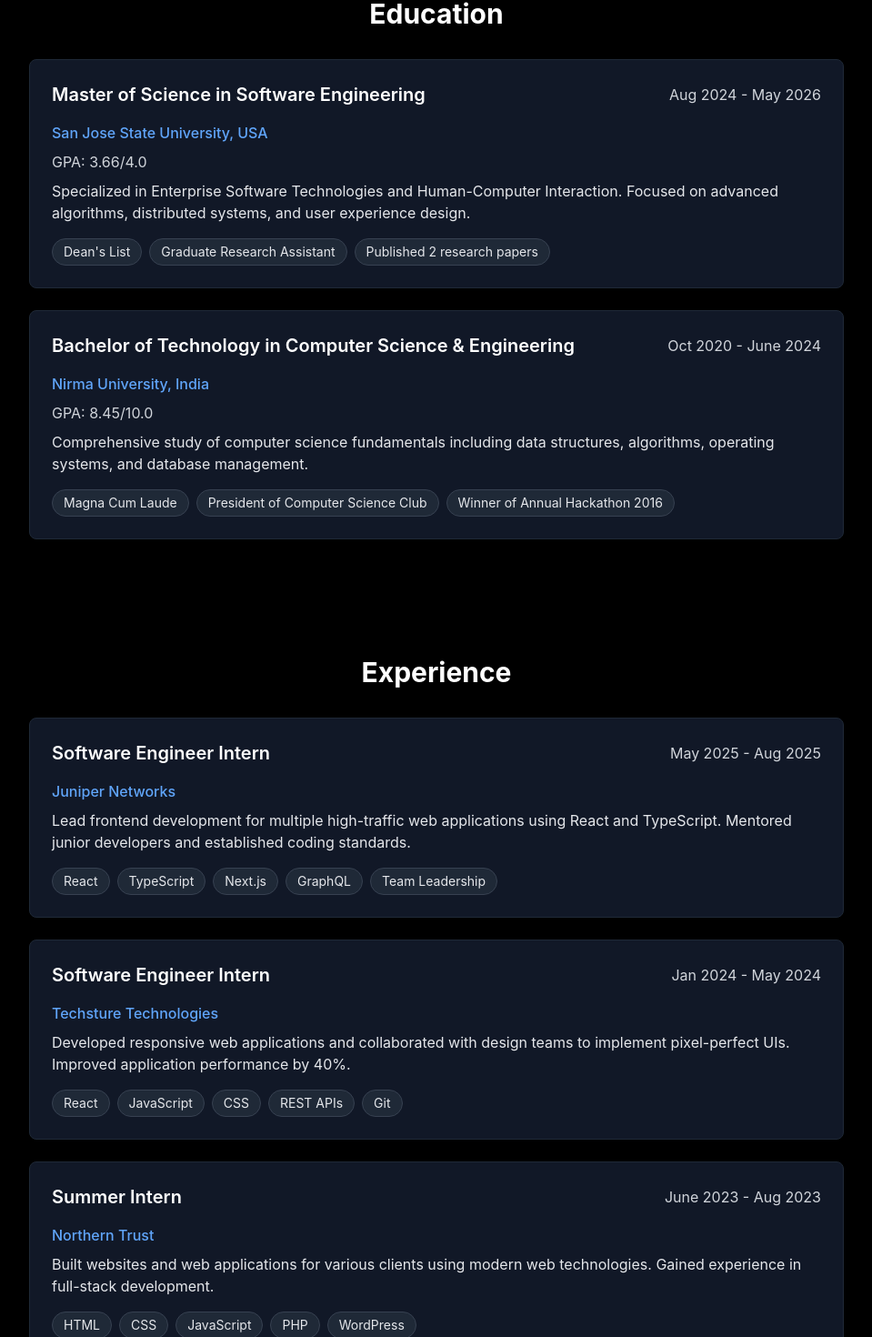
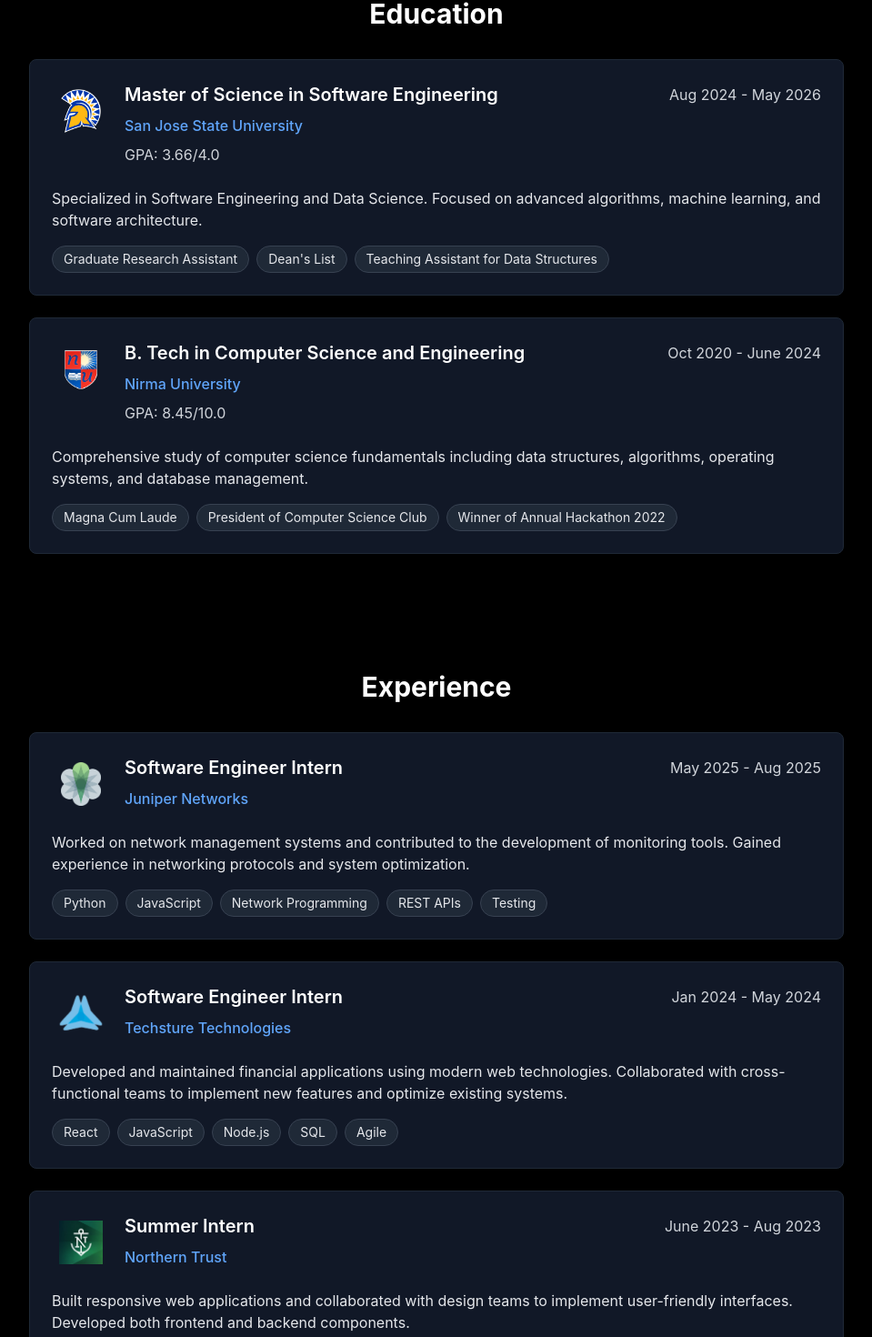
Before and after one commit to vedantmehta14/portfolio, a React (Create React App) app: page / in a window 1280 px wide. Shown: the part 1359-2829 px from the top of the page at 91% size, without its empty margins (160-1119 px from the left). Built offline with nearby package versions, Linux system fonts and the light colour scheme.

Commit message:
modified education and exp data

```diff
--- a/src/components/ui/EducationCard.tsx
+++ b/src/components/ui/EducationCard.tsx
@@ -12,7 +12,18 @@
       className="card p-6 animate-fade-in bg-gray-900"
       style={{ animationDelay: `${delay}ms` }}
     >
-      <div className="flex flex-col md:flex-row md:items-center md:justify-between mb-4">
+      <div className="flex items-start gap-4 mb-4">
+        {education.image && (
+          <div className="w-16 h-16 flex-shrink-0 rounded-lg p-2 flex items-center justify-center">
+            <img
+              src={education.image}
+              alt={education.institution}
+              className="w-full h-full object-contain"
+            />
+          </div>
+        )}
+        <div className="flex-1">
+          <div className="flex flex-col md:flex-row md:items-center md:justify-between mb-2">
             <h3 className="text-xl font-semibold text-white">{education.degree}</h3>
             <span className="text-gray-300 text-sm md:text-base">{education.period}</span>
           </div>
@@ -20,6 +31,8 @@
           {education.gpa && (
             <p className="text-gray-300 mb-2">GPA: {education.gpa}</p>
           )}
+        </div>
+      </div>
       {education.description && (
         <p className="text-gray-200 mb-4">{education.description}</p>
       )}
--- a/src/components/ui/ExperienceCard.tsx
+++ b/src/components/ui/ExperienceCard.tsx
@@ -12,11 +12,24 @@
       className="card p-6 animate-fade-in bg-gray-900"
       style={{ animationDelay: `${delay}ms` }}
     >
-      <div className="flex flex-col md:flex-row md:items-center md:justify-between mb-4">
-        <h3 className="text-xl font-semibold text-white">{experience.title}</h3>
-        <span className="text-gray-300 text-sm md:text-base">{experience.period}</span>
+      <div className="flex items-start gap-4 mb-4">
+        {experience.image && (
+          <div className="w-16 h-16 flex-shrink-0 rounded-lg p-2 flex items-center justify-center">
+            <img
+              src={experience.image}
+              alt={experience.company}
+              className="w-full h-full object-contain"
+            />
+          </div>
+        )}
+        <div className="flex-1">
+          <div className="flex flex-col md:flex-row md:items-center md:justify-between mb-2">
+            <h3 className="text-xl font-semibold text-white">{experience.title}</h3>
+            <span className="text-gray-300 text-sm md:text-base">{experience.period}</span>
+          </div>
+          <p className="text-blue-400 mb-2 font-medium">{experience.company}</p>
+        </div>
       </div>
-      <p className="text-blue-400 mb-2 font-medium">{experience.company}</p>
       <p className="text-gray-200 mb-4">{experience.description}</p>
       {experience.skills && (
         <div className="flex flex-wrap gap-2">
--- a/src/data/education.ts
+++ b/src/data/education.ts
@@ -3,18 +3,20 @@
 export const education: Education[] = [
   {
     degree: 'Master of Science in Software Engineering',
-    institution: 'San Jose State University, USA',
+    institution: 'San Jose State University',
     period: 'Aug 2024 - May 2026',
-    description: 'Specialized in Enterprise Software Technologies and Human-Computer Interaction. Focused on advanced algorithms, distributed systems, and user experience design.',
+    description: 'Specialized in Software Engineering and Data Science. Focused on advanced algorithms, machine learning, and software architecture.',
     gpa: '3.66/4.0',
-    achievements: ['Dean\'s List', 'Graduate Research Assistant', 'Published 2 research papers'],
+    achievements: ['Graduate Research Assistant', 'Dean\'s List', 'Teaching Assistant for Data Structures'],
+    image: '/images/sjsu.png',
   },
   {
-    degree: 'Bachelor of Technology in Computer Science & Engineering',
-    institution: 'Nirma University, India',
+    degree: 'B. Tech in Computer Science and Engineering',
+    institution: 'Nirma University',
     period: 'Oct 2020 - June 2024',
     description: 'Comprehensive study of computer science fundamentals including data structures, algorithms, operating systems, and database management.',
     gpa: '8.45/10.0',
-    achievements: ['Magna Cum Laude', 'President of Computer Science Club', 'Winner of Annual Hackathon 2016'],
+    achievements: ['Magna Cum Laude', 'President of Computer Science Club', 'Winner of Annual Hackathon 2022'],
+    image: '/images/nirma.png',
   },
 ];
--- a/src/data/experience.ts
+++ b/src/data/experience.ts
@@ -5,21 +5,24 @@
     title: 'Software Engineer Intern',
     company: 'Juniper Networks',
     period: 'May 2025 - Aug 2025',
-    description: 'Lead frontend development for multiple high-traffic web applications using React and TypeScript. Mentored junior developers and established coding standards.',
-    skills: ['React', 'TypeScript', 'Next.js', 'GraphQL', 'Team Leadership'],
+    description: 'Worked on network management systems and contributed to the development of monitoring tools. Gained experience in networking protocols and system optimization.',
+    skills: ['Python', 'JavaScript', 'Network Programming', 'REST APIs', 'Testing'],
+    image: '/images/juniper.png',
   },
   {
     title: 'Software Engineer Intern',
     company: 'Techsture Technologies',
     period: 'Jan 2024 - May 2024',
-    description: 'Developed responsive web applications and collaborated with design teams to implement pixel-perfect UIs. Improved application performance by 40%.',
-    skills: ['React', 'JavaScript', 'CSS', 'REST APIs', 'Git'],
+    description: 'Developed and maintained financial applications using modern web technologies. Collaborated with cross-functional teams to implement new features and optimize existing systems.',
+    skills: ['React', 'JavaScript', 'Node.js', 'SQL', 'Agile'],
+    image: '/images/techsture.jpeg',
   },
   {
     title: 'Summer Intern',
     company: 'Northern Trust',
     period: 'June 2023 - Aug 2023',
-    description: 'Built websites and web applications for various clients using modern web technologies. Gained experience in full-stack development.',
-    skills: ['HTML', 'CSS', 'JavaScript', 'PHP', 'WordPress'],
+    description: 'Built responsive web applications and collaborated with design teams to implement user-friendly interfaces. Developed both frontend and backend components.',
+    skills: ['React', 'Node.js', 'MongoDB', 'Express', 'Git'],
+    image: '/images/northern-trust.jpeg',
   },
 ];
--- a/src/types/index.ts
+++ b/src/types/index.ts
@@ -31,6 +31,7 @@
   period: string;
   description: string;
   skills?: string[];
+  image?: string;
 }
 
 export interface Education {
@@ -40,6 +41,7 @@
   description?: string;
   gpa?: string;
   achievements?: string[];
+  image?: string;
 }
 
 export interface Project {
```
Also changed, not shown: public/images/techsture.jpeg. Lines whose indentation alone changed are shown as unchanged.
